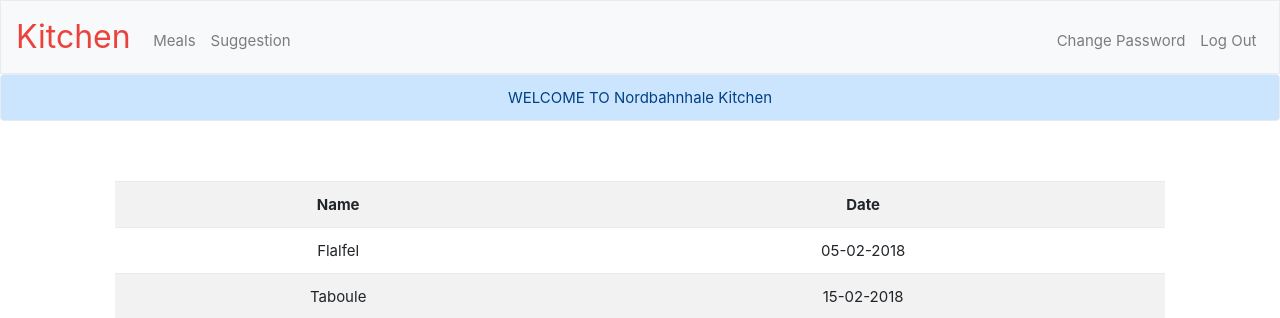
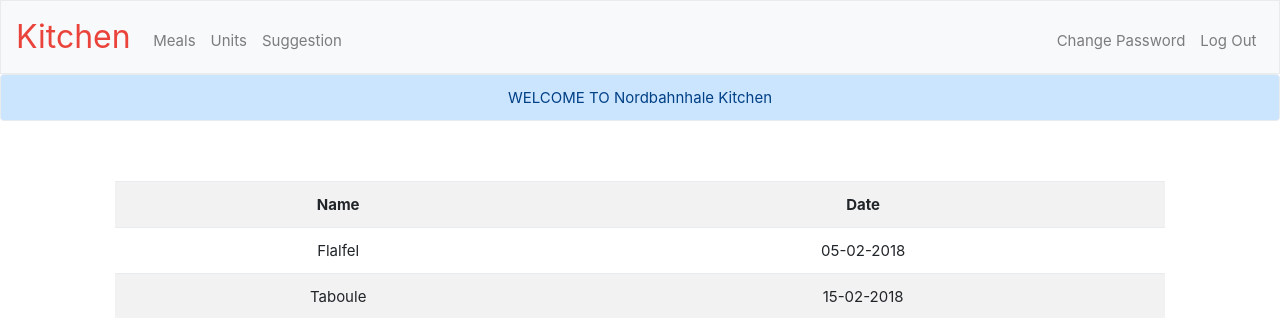
Before and after one commit to MohamedDahman/Kitchen, a Flask app: page / in a window 1280 px wide. Shown: the top 318 px of the page. Run offline with Flask 2, Linux system fonts and the light colour scheme; a user stored in the database is signed in; data comes from the database, SQL or seed files in the repository; some libraries are stand-ins or nearby versions.

Commit message:
version 3.h.0

```diff
--- a/application.py
+++ b/application.py
@@ -183,6 +183,31 @@ def addsug():
     else:
         return render_template("addsug.html")
 
+@app.route("/units", methods=["GET", "POST"])
+@login_required
+def units():
+    """Get stock quote."""
+
+    # User reached route via POST (as by submitting a form via POST)
+    if request.method == "POST":
+
+        units = request.form.get("description")
+
+        # Ensure units were entered
+        if not units:
+            return apology("must provide valid units", 400)
+
+        # Insert the units into units table
+        db.execute("INSERT INTO units (description) VALUES (:description)",
+                   description=units)
+
+        # Render template and pass data to quoted result page
+        return render_template("/units.html")
+
+    # User reached route via GET (as by clicking a link or via redirect)
+    else:
+        return render_template("units.html")
+
 def errorhandler(e):
     """Handle error"""
     return apology(e.name, e.code)
--- a/templates/layout.html
+++ b/templates/layout.html
@@ -34,6 +34,7 @@
                 {% if session.user_id %}
                     <ul class="navbar-nav mr-auto mt-2">
                         <li class="nav-item"><a class="nav-link" href="/quote">Meals</a></li>
+                        <li class="nav-item"><a class="nav-link" href="/units">Units</a></li>
                         <li class="nav-item"><a class="nav-link" href="/addsug">Suggestion</a></li>
                     </ul>
                     <ul class="navbar-nav ml-auto mt-2">
```
Also changed, not shown: templates/units.html (added, +14 -0 lines).
